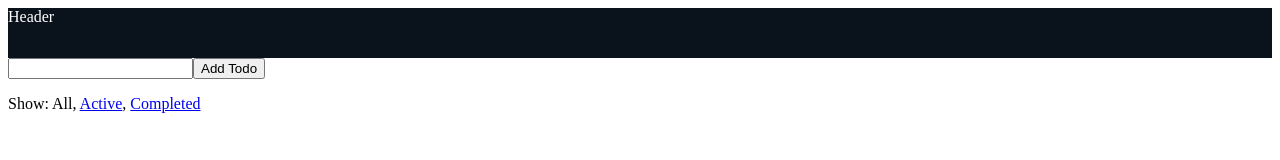
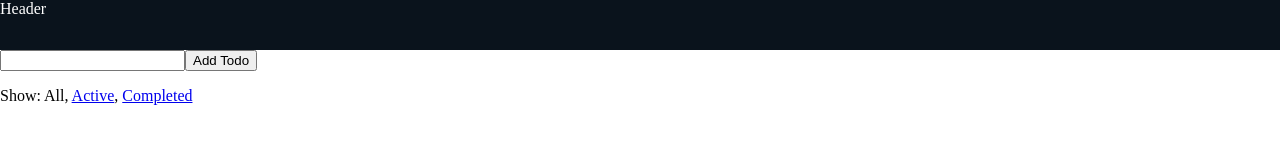
Before and after one commit to JesseTheDev/redux_reaction, a React app: page public/index.html in a window 1280 px wide. Built offline with nearby package versions, Linux system fonts and the light colour scheme.

Commit message:
no margin, damnit

```diff
--- a/public/index.html
+++ b/public/index.html
@@ -5,7 +5,7 @@
     <meta name="viewport" content="width=device-width, initial-scale=1">
     <title>Redux Todos Example</title>
   </head>
-  <body>
+  <body style="margin: 0px;">
     <div id="root"></div>
     <!--
       This HTML file is a template.
```
